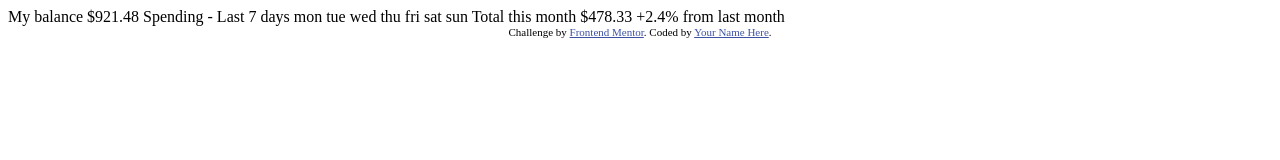
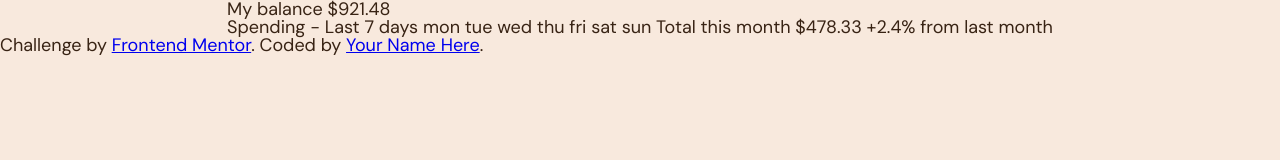
Before and after one commit to vpetridis/chartbar-challenge, a website: page src/index.html in a window 1280 px wide. Drawn offline with Linux system fonts and the light colour scheme.

Commit message:
ADDED PostCss & plugins

```diff
--- /dev/null
+++ b/public/styles.css
@@ -0,0 +1 @@
+:root{--clr-primary:#ec775f;--clr-accent:#76b5bc;--clr-bg-primary:#f8e9dd;--clr-bg-primary-soft:#fffaf5;--clr-text-primary:#382314;--clr-text-primary-soft:#93867b;--txt-main-size:18px;--txt-family:"DM Sans",sans-serif}body,html{font:100;min-height:100%;width:100%}body{background:#f8e9dd;background:var(--clr-bg-primary);color:#382314;color:var(--clr-text-primary);font-family:DM Sans,sans-serif;font-family:var(--txt-family);font-size:18px;font-size:var(--txt-main-size);line-height:1;margin:0;padding:0}.container{align-content:center;display:grid;justify-content:center;place-content:center}.header{display:flex}
--- a/expenses-chart-component-main/index.html
+++ b/src/index.html
@@ -12,24 +12,14 @@
       href="https://fonts.googleapis.com/css2?family=DM+Sans:wght@400;700&display=swap"
       rel="stylesheet"
     />
+    <link rel="stylesheet" href="../styles.css" />
     <title>Frontend Mentor | Expenses chart component</title>
-
-    <!-- Feel free to remove these styles or customise in your own stylesheet 👍 -->
-    <style>
-      .attribution {
-        font-size: 11px;
-        text-align: center;
-      }
-      .attribution a {
-        color: hsl(228, 45%, 44%);
-      }
-    </style>
   </head>
   <body>
-    <div class="container"></div>
-
-    My balance $921.48 Spending - Last 7 days mon tue wed thu fri sat sun Total this month $478.33 +2.4% from
-    last month
+    <div class="container">
+      <div class="header">My balance $921.48</div>
+      Spending - Last 7 days mon tue wed thu fri sat sun Total this month $478.33 +2.4% from last month
+    </div>
 
     <div class="attribution">
       Challenge by
--- /dev/null
+++ b/src/styles.css
@@ -0,0 +1,36 @@
+:root {
+  --clr-primary: hsl(10, 79%, 65%);
+  --clr-accent: hsl(186, 34%, 60%);
+  --clr-bg-primary: hsl(27, 66%, 92%);
+  --clr-bg-primary-soft: hsl(33, 100%, 98%);
+  --clr-text-primary: hsl(25, 47%, 15%);
+  --clr-text-primary-soft: hsl(28, 10%, 53%);
+  --txt-main-size: 18px;
+  --txt-family: "DM Sans", sans-serif;
+}
+
+body,
+html {
+  font: 100;
+  width: 100%;
+  min-height: 100%;
+}
+
+body {
+  margin: 0;
+  padding: 0;
+  background: var(--clr-bg-primary);
+  color: var(--clr-text-primary);
+  font-family: var(--txt-family);
+  font-size: var(--txt-main-size);
+  line-height: 1;
+}
+
+.container {
+  display: grid;
+  place-content: center;
+}
+
+.header {
+  display: flex;
+}
```
Also changed, not shown: package.json (added, +59 -0 lines), postcss.config.js (added, +9 -0 lines), .stylelintrc.json (added), src/data.json (renamed from expenses-chart-component-main/data.json), src/images/favicon-32x32.png (renamed from expenses-chart-component-main/images/favicon-32x32.png), src/images/logo.svg (renamed from expenses-chart-component-main/images/logo.svg), 4 other files.
